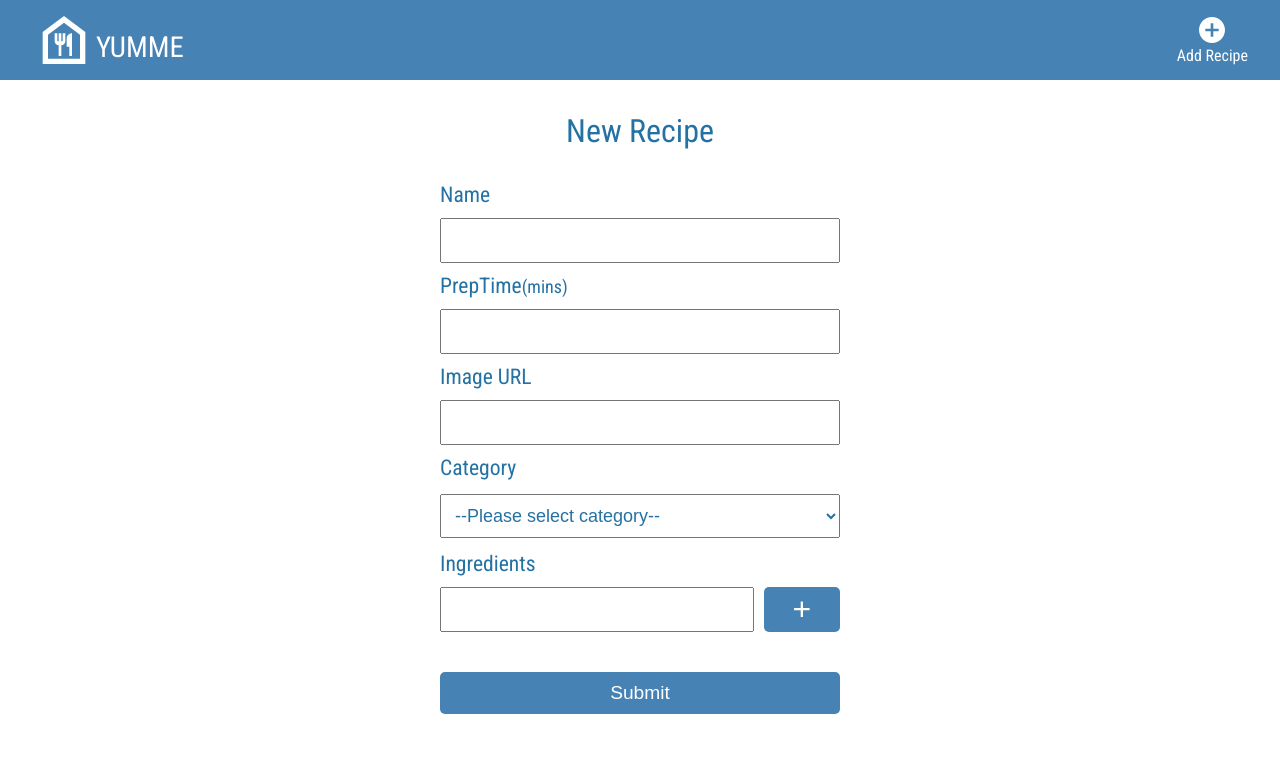
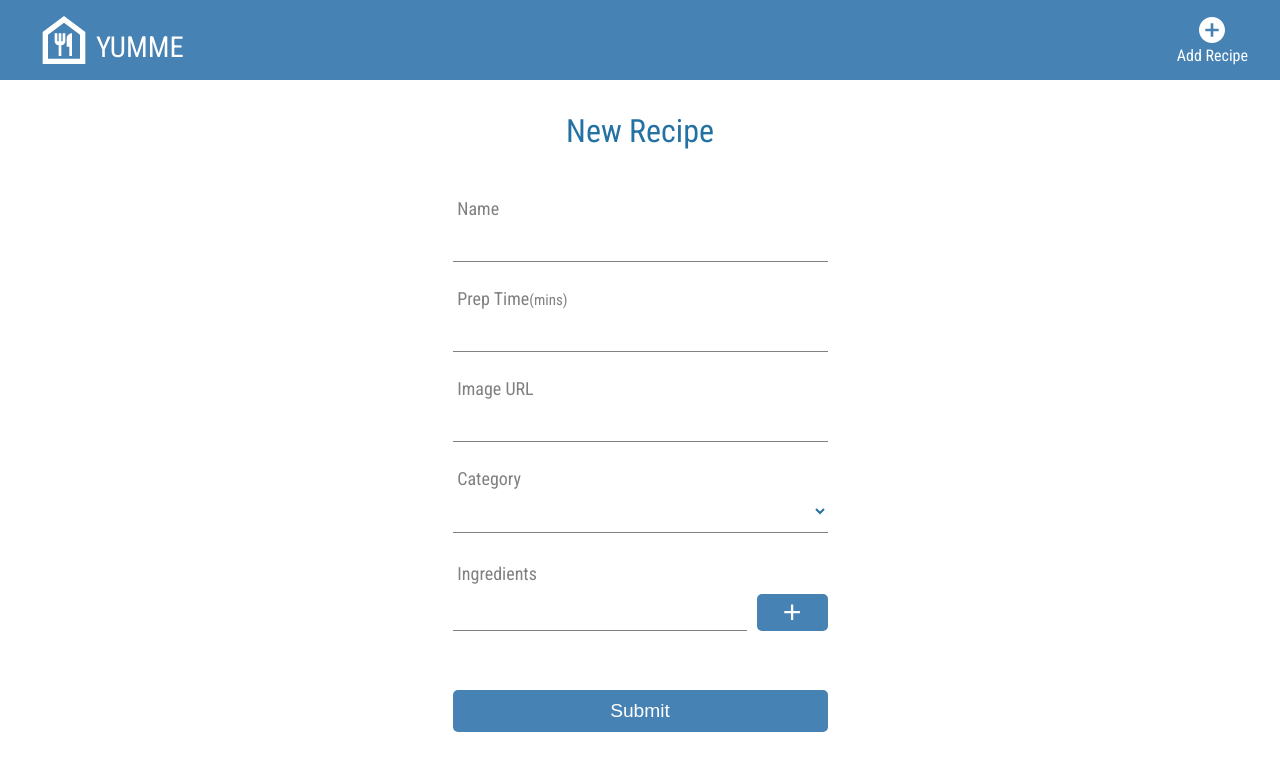
Before and after one commit to QuanXuuu/Capstone-project, a React (Create React App) app: page /recipes/new in a window 1280 px wide. Shown: the top 770 px of the page. Built offline with nearby package versions, Linux system fonts and the light colour scheme.

Commit message:
restyle form

```diff
--- a/src/GlobalStyles.js
+++ b/src/GlobalStyles.js
@@ -15,6 +15,7 @@ export default styled.createGlobalStyle`
     --textcolor: rgb(36, 113, 163);
     --lightcyan: rgb(224, 255, 255);
     --blue: rgb(70, 130, 180);
+    --lightblue: rgb(176, 196, 222);
     --skyblue: rgb(135, 206, 235);
   }
 
--- a/src/components/IngredientsForm/IngredientsForm.js
+++ b/src/components/IngredientsForm/IngredientsForm.js
@@ -32,6 +32,7 @@ export default function IngredientsForm({onAddIngredients}) {
         name="ingredient"
         autoComplete="off"
       />
+
       <Button onClick={addNewIngredient}>
         <Span>+</Span>
       </Button>
@@ -46,21 +47,32 @@ const Container = styled.div`
 `;
 
 const Label = styled.label`
-  font-size: 1.2em;
+  font-size: 1em;
   grid-column: span 2;
+  margin-top: 1rem;
+  margin-left: 0.3rem;
+  color: gray;
 `;
 
 const Input = styled.input`
-  padding: 10px;
+  padding: 10px 5px;
   font-size: 1em;
   color: inherit;
-  /* border-radius: 2px; */
+  margin-top: -0.6rem;
+  border: none;
+  border-bottom: 1px solid gray;
+
+  :focus {
+    outline: none;
+    border-color: var(--blue);
+  }
 `;
 
 const Button = styled.button`
   background-color: var(--blue);
   border: none;
   border-radius: 5px;
+  cursor: pointer;
 `;
 
 const Span = styled.span`
--- a/src/components/RecipeForm/RecipeForm.js
+++ b/src/components/RecipeForm/RecipeForm.js
@@ -35,18 +35,17 @@ export default function RecipeForm({onAddRecipe}) {
       <CreateLabel htmlFor="name">Name</CreateLabel>
       <Input id="name" name="name" autoComplete="off" required />
       <CreateLabel htmlFor="prepTime">
-        PrepTime<small>(mins)</small>
+        Prep Time<small>(mins)</small>
       </CreateLabel>
 
-      <TimeInput type="number" id="prepTime" name="prepTime" required />
+      <TimeInput type="number" id="prepTime" name="prepTime" autoComplete="off" required />
 
       <CreateLabel htmlFor="imgURL">Image URL</CreateLabel>
       <Input id="imgURL" name="imgURL" autoComplete="off" required />
+
       <CreateLabel htmlFor="category">Category</CreateLabel>
       <CreateSelect id="category" name="category" defaultValue="" required>
-        <option value="" disabled hidden>
-          --Please select category--
-        </option>
+        <option value="" disabled hidden id="default-text"></option>
         <option value="Vegetarian">Vegetarian</option>
         <option value="Fish">Fish</option>
         <option value="Meat">Meat</option>
@@ -73,40 +72,67 @@ const CreateForm = styled.form`
   flex-direction: column;
   gap: 10px;
   margin: 0 auto;
-  max-width: 400px;
+  max-width: 375px;
 `;
 
 const CreateLabel = styled.label`
-  font-size: 1.2em;
+  font-size: 1em;
   grid-column: span 2;
+  margin-top: 1rem;
+  margin-left: 0.3rem;
+  color: gray;
 `;
 
 const Input = styled.input`
-  padding: 10px;
+  padding: 10px 5px;
   font-size: 1em;
   color: inherit;
-  /* border-radius: 2px; */
+  margin-top: -0.6rem;
+  border: none;
+  border-bottom: 1px solid gray;
+
+  :focus {
+    outline: none;
+    border-color: var(--blue);
+  }
 `;
 
 const TimeInput = styled.input`
-  padding: 10px;
+  padding: 10px 5px;
   font-size: 1em;
   color: inherit;
   -moz-appearance: textfield;
-  /* border-radius: 2px; */
+  margin-top: -0.6rem;
+  border: none;
+  border-bottom: 1px solid gray;
+
+  :focus {
+    outline: none;
+    border-color: var(--blue);
+  }
 `;
 
 const CreateSelect = styled.select`
   font-size: 1em;
-  padding: 10px;
+  padding: 10px 2px;
   color: inherit;
   margin: 0.2rem 0;
-  /* border-radius: 2px; */
+  margin-top: -0.6rem;
+  background-color: white;
+  border: none;
+  border-bottom: 1px solid gray;
+
+  :focus {
+    outline: none;
+    border-color: var(--blue);
+  }
 `;
 
 const Scroller = styled.ul`
   height: 100%;
   overflow-y: auto;
+  margin: 1.2rem 0 0 1.5rem;
+  line-height: 1.6rem;
 `;
 
 const IngredientItem = styled.li`
@@ -119,6 +145,7 @@ const Button = styled.button`
   background-color: var(--blue);
   border: none;
   border-radius: 5px;
+  cursor: pointer;
 `;
 
 const ButtonSpan = styled.span`
--- a/src/pages/RecipeDetail.js
+++ b/src/pages/RecipeDetail.js
@@ -59,13 +59,17 @@ export default function RecipeDetail({recipes, onDeleteRecipe}) {
         </IngredientContainer>
 
         <ButtonContainer>
+          <ButtonWrapper>
             <Button onClick={toggleDialogue}>
               <RiDeleteBin5Fill id="icon-delete" /> <ButtonTextSpan> Delete</ButtonTextSpan>
             </Button>
+          </ButtonWrapper>
 
+          <ButtonWrapper>
             <Button onClick={handleRedirect}>
               <AiTwotoneEdit id="icon-edit" /> <ButtonTextSpan>Edit</ButtonTextSpan>
             </Button>
+          </ButtonWrapper>
         </ButtonContainer>
 
         {isDialogueShown && <Dialogue onHandleDelete={handleDelete} onHideDialogue={toggleDialogue} />}
@@ -85,14 +89,14 @@ const DetailCard = styled.div`
   border-radius: 1rem;
   margin: 0 auto;
   box-shadow: 1rem 0.5rem 1rem #e6e6e6;
-  max-width: 375px;
+  max-width: 340px;
 `;
 
 const DetailSubContainer = styled.div`
   display: flex;
   flex-direction: row;
   justify-content: space-around;
-  margin: 1rem 0 1rem 0;
+  margin: 1.8rem 0 1.8rem 0;
 
   #icon-time {
     font-size: 1.5rem;
@@ -123,7 +127,7 @@ const CategorySpan = styled.div`
 `;
 
 const DetailImageContainer = styled.div`
-  width: 375px;
+  width: 340px;
   height: 240px;
 `;
 const DetailImage = styled.img`
@@ -144,7 +148,7 @@ const IngredientHeader = styled.div`
   display: flex;
   flex-direction: row;
   align-items: center;
-  margin: 1rem 0 0.5rem 0;
+  margin: 1rem 0 0.8rem 0;
 `;
 
 const TextSpan = styled.span`
@@ -155,37 +159,43 @@ const TextSpan = styled.span`
 const Ul = styled.ul`
   list-style: none;
   margin-left: 2.5rem;
-  line-height: 1.8rem;
+  line-height: 2.2rem;
 `;
 
 const ButtonContainer = styled.div`
   display: flex;
-  flex-direction: row;
-  justify-content: space-around;
+  justify-content: space-evenly;
+`;
+
+const ButtonWrapper = styled.div`
+  width: 110px;
 `;
 
 const Button = styled.button`
-  padding: 2px 20px;
-  margin: 2rem 0;
-  border-radius: 8px;
-  color: inherit;
-  background-color: whitesmoke;
+  padding: 10px;
+  margin: 3rem 0;
+  width: 100%;
+  border: none;
+  border-radius: 5px;
+  color: white;
+  background-color: var(--blue);
   display: flex;
-  flex-direction: column;
+  justify-content: center;
   align-items: center;
   cursor: pointer;
 
   :active {
-    background-color: var(--blue);
-    color: white;
+    background-color: var(--lightblue);
   }
 
   #icon-delete,
   #icon-edit {
-    font-size: 2.2rem;
+    font-size: 1.2rem;
   }
 `;
 
 const ButtonTextSpan = styled.span`
-  font-size: 0.8rem;
+  font-size: 1.2rem;
+  margin-left: 0.5rem;
+  font-weight: 300;
 `;
--- a/src/pages/RecipeEdit.js
+++ b/src/pages/RecipeEdit.js
@@ -1,5 +1,5 @@
 import {useState} from 'react';
-import {GrDocumentUpdate} from 'react-icons/gr';
+import {MdUpdate} from 'react-icons/md';
 import {MdCancel} from 'react-icons/md';
 import {RiDeleteBin5Fill} from 'react-icons/ri';
 import {useParams, useNavigate} from 'react-router-dom';
@@ -87,10 +87,10 @@ export default function RecipeEdit({recipes, onEditRecipe}) {
 
   return (
     <EditForm>
-      <EditLabel htmlFor="name">Add Name:</EditLabel>
+      <EditLabel htmlFor="name">Name</EditLabel>
       <Input id="name" name="name" autoComplete="off" defaultValue={recipe.name} onChange={editRecipeName} required />
       <EditLabel htmlFor="prepTime">
-        Add PrepTime<small>(mins)</small>:
+        Prep Time<small>(mins)</small>
       </EditLabel>
       <TimeInput
         type="number"
@@ -100,7 +100,17 @@ export default function RecipeEdit({recipes, onEditRecipe}) {
         onChange={editRecipePrepTime}
         required
       />
-      <EditLabel htmlFor="category">Select Category:</EditLabel>
+      <EditLabel htmlFor="imgURL">Image URL</EditLabel>
+      <URLInput
+        type="textarea"
+        id="imgURL"
+        name="imgURL"
+        autoComplete="off"
+        defaultValue={recipe.imgURL}
+        onChange={editRecipeName}
+        required
+      />
+      <EditLabel htmlFor="category">Category</EditLabel>
       <EditSelect id="category" name="category" defaultValue={recipe.category} onChange={editRecipeCategory} required>
         <option value="Vegetarian">Vegetarian</option>
         <option value="Fish">Fish</option>
@@ -113,24 +123,29 @@ export default function RecipeEdit({recipes, onEditRecipe}) {
       <Scroller role="list">
         {ingredients.map((ingredient, index) => (
           <IngredientItem key={index}>
-            <ButtonDelete type="button" onClick={() => handleDeleteIngredient(index)}>
+            <IconButtonDelete type="button" onClick={() => handleDeleteIngredient(index)}>
               <RiDeleteBin5Fill id="icon-delete" />
-            </ButtonDelete>
+            </IconButtonDelete>
             {ingredient}
           </IngredientItem>
         ))}
       </Scroller>
 
-      <ButtonWrapper>
-        <Button type="button" onClick={handleRedirect}>
-          <MdCancel id="icon-cancel" />
-          <TextSpan>Cancel</TextSpan>
-        </Button>
-        <Button type="submit" onClick={handleSubmit}>
-          <GrDocumentUpdate id="icon-save" />
-          <TextSpan>Save</TextSpan>
-        </Button>
-      </ButtonWrapper>
+      <ButtonContainer>
+        <ButtonWrapper>
+          <Button type="button" onClick={handleRedirect}>
+            <MdCancel id="icon-cancel" />
+            <ButtonTextSpan>Cancel</ButtonTextSpan>
+          </Button>
+        </ButtonWrapper>
+
+        <ButtonWrapper>
+          <Button type="submit" onClick={handleSubmit}>
+            <MdUpdate id="icon-update" />
+            <ButtonTextSpan>Save</ButtonTextSpan>
+          </Button>
+        </ButtonWrapper>
+      </ButtonContainer>
     </EditForm>
   );
 }
@@ -140,35 +155,78 @@ const EditForm = styled.form`
   flex-direction: column;
   gap: 10px;
   margin: 7em auto 0 auto;
-  max-width: 400px;
+  max-width: 375px;
 `;
 
 const EditLabel = styled.label`
-  font-size: 1.2em;
+  font-size: 1em;
   grid-column: span 2;
+  margin-top: 1rem;
+  margin-left: 0.3rem;
+  color: gray;
 `;
 
 const Input = styled.input`
-  padding: 10px;
+  padding: 10px 5px;
   font-size: 1em;
   color: inherit;
-  border-radius: 2px;
+  margin-top: -0.6rem;
+  border: none;
+  border-bottom: 1px solid gray;
+
+  :focus {
+    outline: none;
+    border-color: var(--blue);
+  }
 `;
 
 const TimeInput = styled.input`
-  padding: 10px;
+  padding: 10px 5px;
   font-size: 1em;
   color: inherit;
   -moz-appearance: textfield;
-  border-radius: 2px;
+  margin-top: -0.6rem;
+  border: none;
+  border-bottom: 1px solid gray;
+
+  :focus {
+    outline: none;
+    border-color: var(--blue);
+  }
+`;
+
+const URLInput = styled.input`
+  padding: 10px 5px;
+  font-size: 1em;
+  color: inherit;
+  overflow-wrap: break-word;
+  margin-top: -0.6rem;
+  border: none;
+  border-bottom: 1px solid gray;
+  text-overflow: ellipsis;
+  white-space: nowrap;
+  overflow: hidden;
+
+  :focus {
+    outline: none;
+    border-color: var(--blue);
+  }
 `;
 
 const EditSelect = styled.select`
   font-size: 1em;
-  padding: 10px;
+  padding: 10px 2px;
   color: inherit;
   margin: 0.2rem 0;
-  border-radius: 2px;
+  margin-top: -0.6rem;
+  background-color: white;
+  border: none;
+  border-bottom: 1px solid gray;
+
+  :focus {
+    outline: none;
+    border-color: var(--blue);
+  }
 `;
 
 const Scroller = styled.ul`
@@ -181,11 +239,11 @@ const Scroller = styled.ul`
 const IngredientItem = styled.li`
   list-style: none;
   display: flex;
-  flex-direction: row;
   align-items: center;
+  margin: 0.5rem 0;
 `;
 
-const ButtonDelete = styled.button`
+const IconButtonDelete = styled.button`
   background-color: whitesmoke;
   border: none;
   color: inherit;
@@ -197,31 +255,41 @@ const ButtonDelete = styled.button`
   }
 `;
 
-const ButtonWrapper = styled.div`
+const ButtonContainer = styled.div`
   display: flex;
   justify-content: space-around;
-  align-items: center;
-  margin-top: 2rem;
+`;
+
+const ButtonWrapper = styled.div`
+  width: 110px;
 `;
 
 const Button = styled.button`
-  padding: 2px 25px;
-  margin-top: 1.5rem;
-  border-radius: 8px;
+  padding: 10px;
+  margin: 2.5rem 0;
+  width: 100%;
+  border: none;
+  border-radius: 5px;
   color: white;
   background-color: var(--blue);
   display: flex;
-  flex-direction: column;
+  justify-content: center;
   align-items: center;
   cursor: pointer;
 
+  :active {
+    background-color: var(--lightblue);
+  }
+
   #icon-cancel,
-  #icon-save {
-    font-size: 2.2rem;
+  #icon-update {
+    font-size: 1.2rem;
     color: white;
   }
 `;
 
-const TextSpan = styled.span`
-  font-size: 0.8rem;
+const ButtonTextSpan = styled.span`
+  font-size: 1.2rem;
+  margin-left: 0.5rem;
+  font-weight: 300;
 `;
```
Lines whose indentation alone changed are shown as unchanged.
